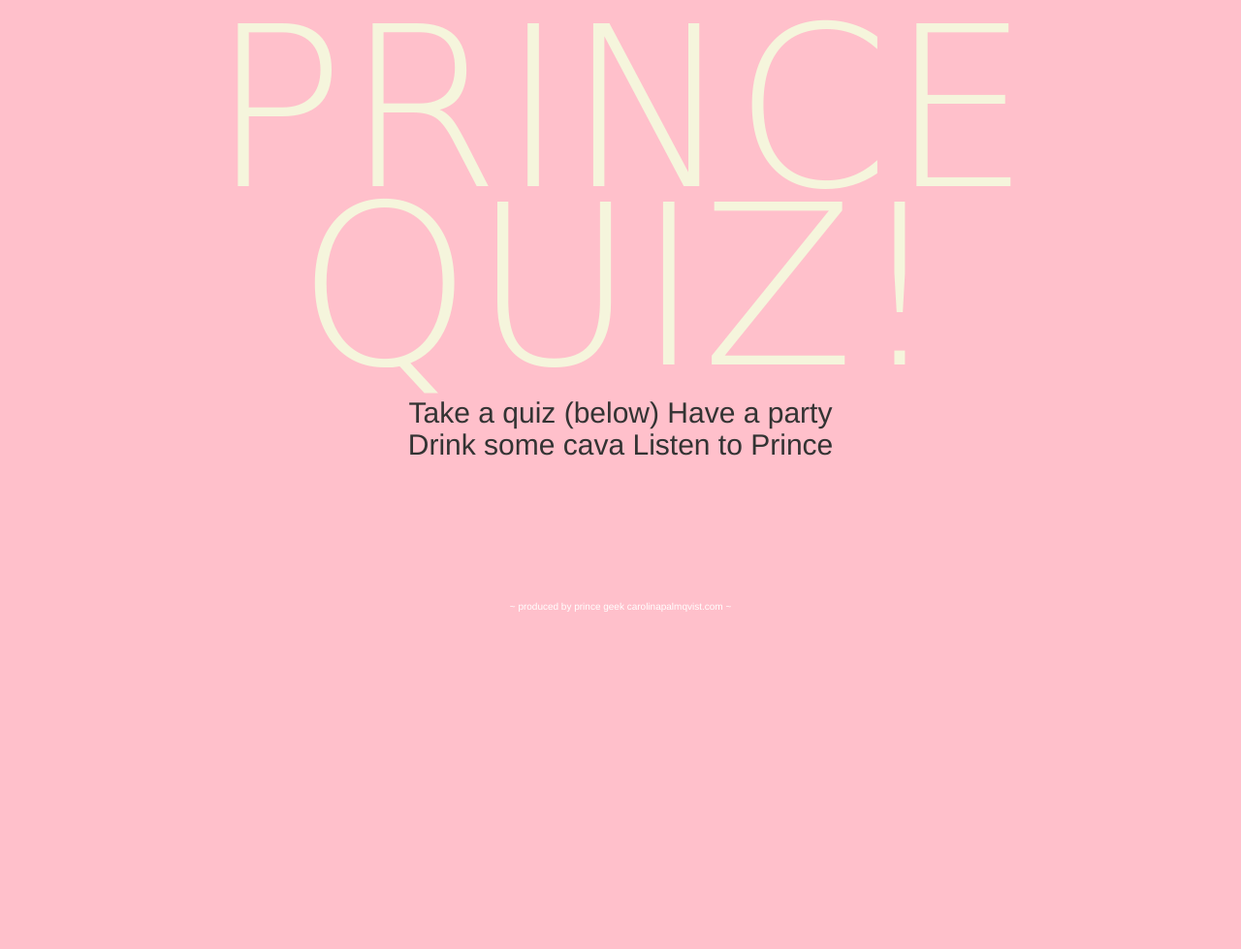
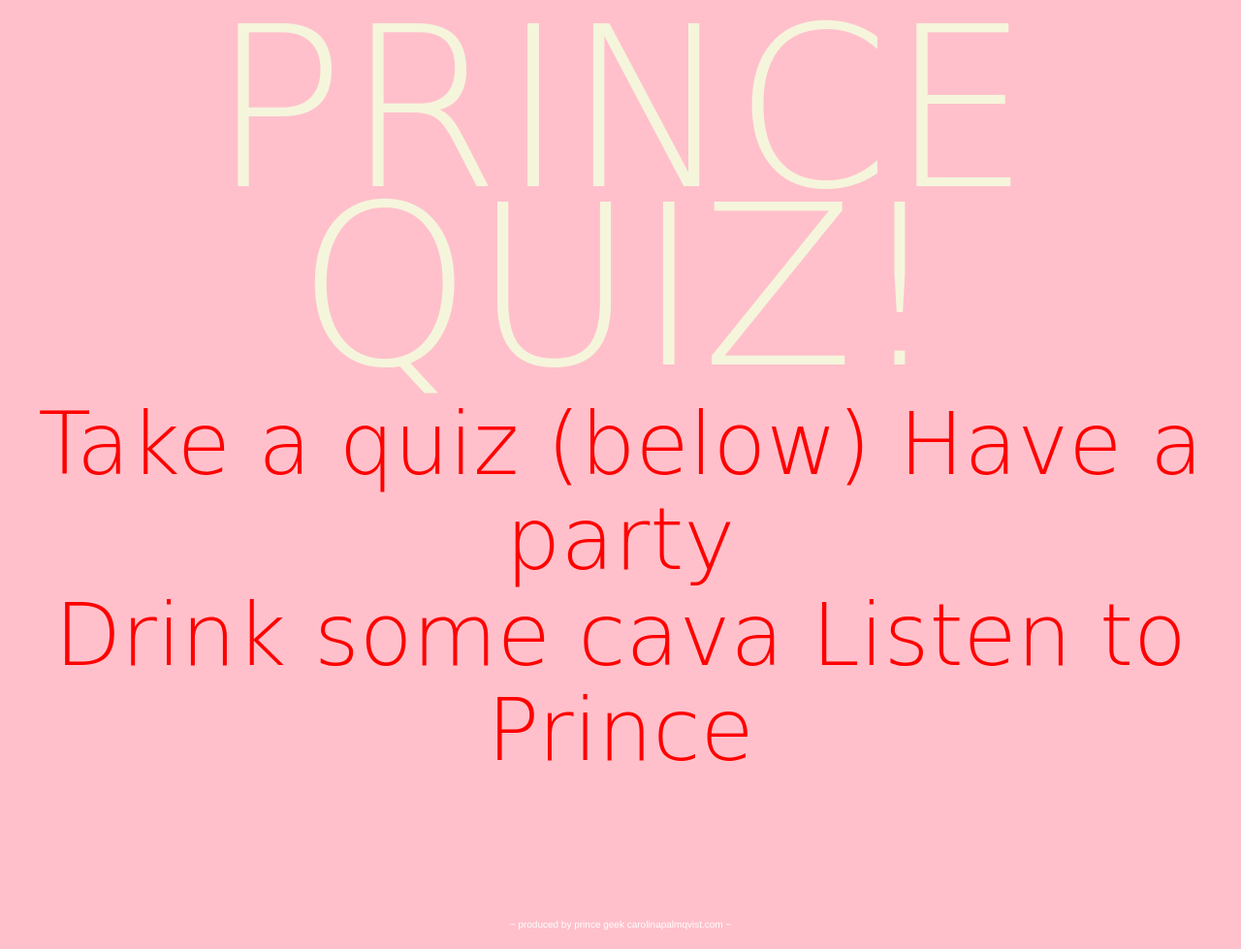
Before and after one commit to boriys/quizproject, a Django app: page / in a window 1280 px wide. Shown: the whole page at 97% size. Before the commit the page ends 631 px from the top, so only its background shows below. Run offline with Django 3.2, Linux system fonts and the light colour scheme; data that the repository does not hold is empty; some libraries are stand-ins or nearby versions; some web fonts are replaced.

Commit message:
fixade lite mer

```diff
--- a/static/style.css
+++ b/static/style.css
@@ -70,13 +70,12 @@ h1 {
 	font-size:18vw;
 }
 
-
-h4 {
+h2 {
 	color: red;
 	text-align:center;
   	font-family: 'Shrikhand', cursive;
 	font-weight: 100;
-	font-size:5vw;
+	font-size:7vw;
 }
 
 
@@ -96,12 +95,12 @@ h3 {
 	font-size:4vw;
 }
 
-/*h4 {
+h4 {
 	color: brown;
 	text-align:center;
   	font-family: 'Capriola', sans-serif;
 	font-size:5vw;
-}*/
+}
 
 h5 {
 	color: white;
```
